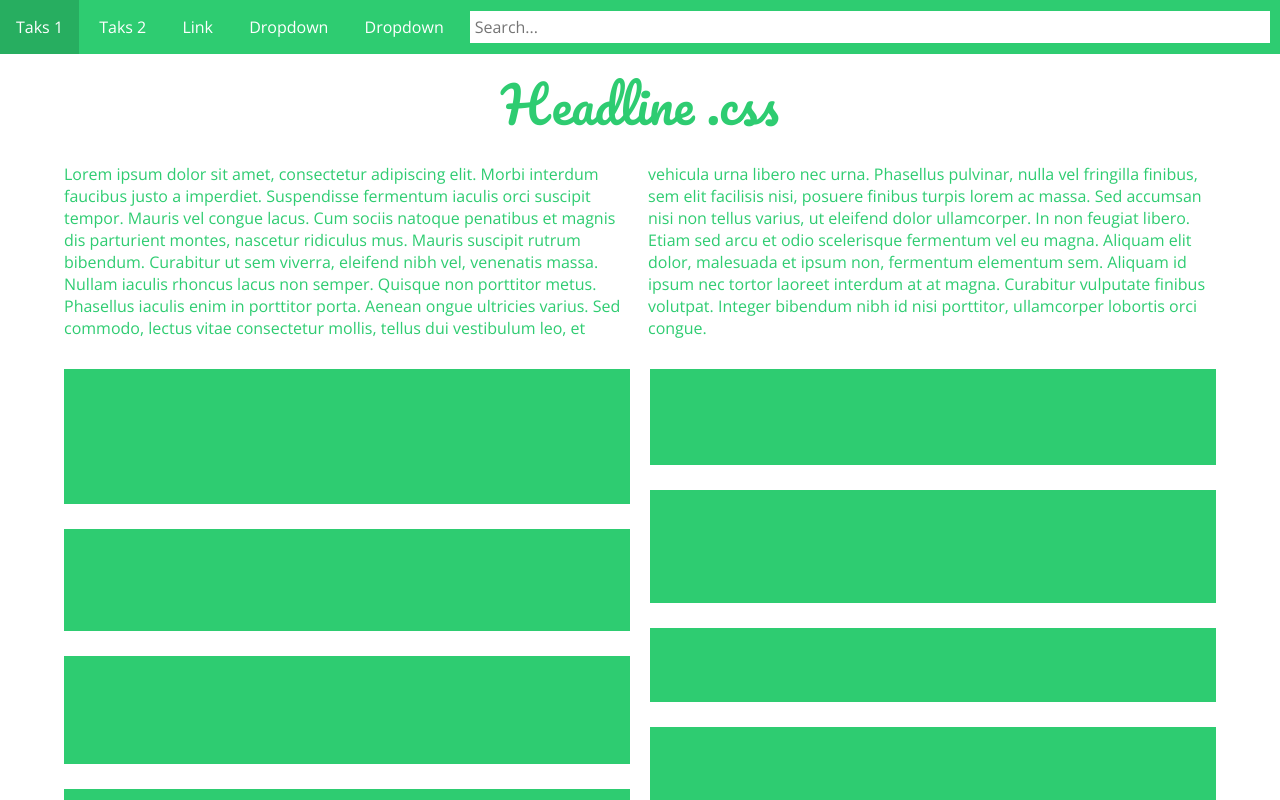
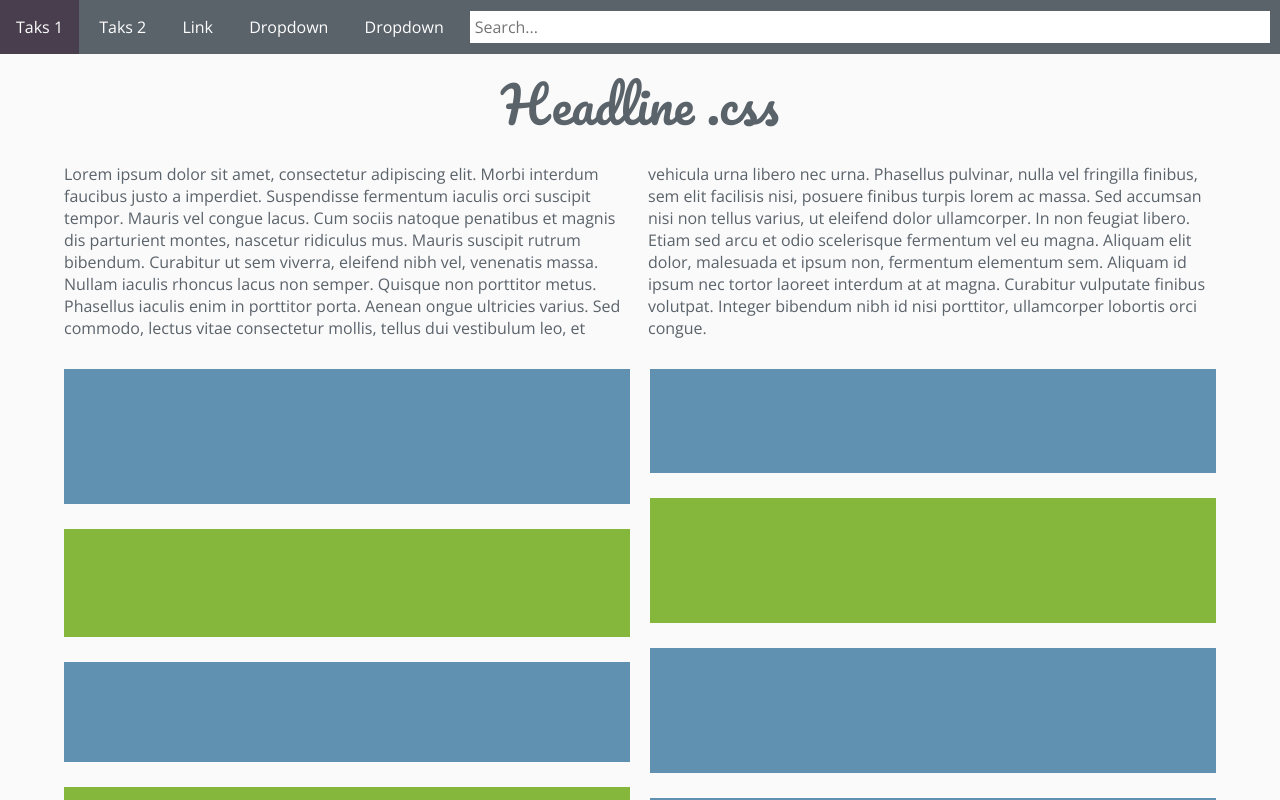
Before and after one commit to susox/susox.github.io, a plain HTML site: page index.html in a window 1280 px wide. Drawn offline with nearby package versions, Linux system fonts and the light colour scheme.

Commit message:
New color palette
background: #FAFAFA;
base: #5A626A;
hover+border: #483E4D;
active: #727980;
font: #FFFFFF

blue: #6191B0;
gree: #86B73D;

```diff
--- a/css/style.css
+++ b/css/style.css
@@ -1,4 +1,15 @@
 @import 'https://fonts.googleapis.com/css?family=Open+Sans|Pacifico';
+
+/*******
+background: #FAFAFA;
+base: #5A626A;
+hover+border: #483E4D;
+active: #727980;
+font: #FFFFFF
+
+blue: #6191B0;
+gree: #86B73D;
+*******/
 
 body, html, .container, #main{
 	height: 100%;
@@ -28,7 +39,7 @@ html{
 
 body{
 	font-family: 'Open Sans', sans-serif;
-	color: #2ecc71;
+	color: #5A626A;
 }
 
 a{
@@ -38,7 +49,7 @@ a{
 .container{
 	position: relative;
 	overflow: hidden;
-	background: #fff;
+	background: #FAFAFA;
 }
 
 .wrapper{
@@ -59,7 +70,7 @@ a{
 }
 
 .nav-menu{
-	background: #2ecc71;
+	background: #5A626A;
 	z-index: 999;
 	position:fixed;
 	top: 0;
@@ -67,7 +78,7 @@ a{
 
 .nav-menu li{
 	list-style: none;
-	border-top: 1px solid #27ae60;
+	border-top: 1px solid #483E4D;
 }
 
 .nav-menu ul li > a{
@@ -81,12 +92,11 @@ a{
 }
 
 .nav-menu ul li a:hover{
-	background: #27ae60;
+	background: #483E4D;
 }
 
 .nav-menu ul li a:active{
-	background: #6ee4a0;
-	color: #27ae60;
+	background: #727980;
 }
 
 #search-bar{
@@ -130,15 +140,15 @@ a{
 }
 
 .hamburger-inner{
-	background-color: #2ecc71 !important;
+	background-color: #5A626A !important;
 }
 
 .hamburger-inner:after, .hamburger-inner:before{
-	background-color: #6ee4a0 !important;
+	background-color: #DDC49F !important;
 }
 
 .pin{
-	background: #2ecc71;
+	/*background: #5A626A;*/
 	width: 0px; /* Just for transition purposes :: task 2 (JS) */
 }
 
@@ -168,7 +178,7 @@ a{
 	*************************************************************/
 
 	.nav-menu ul{
-		background: #2ecc71;
+		background: #5A626A;
 	}
 
 	.nav-menu li{
--- a/js/script.js
+++ b/js/script.js
@@ -105,7 +105,7 @@ window.onload = function(){
 	**   END : Slide down-up for mobile menu   **
 	*********************************************/
 
-	// Well just adding pins with random heights
+	// Well just adding pins with random heights :P
 	addRandomPins(board);
 
 };
@@ -117,13 +117,19 @@ window.onload = function(){
 
 function addRandomPins(board){
 	var i = 0,
-		height = 0;
+		height = 0
+		blue = "#6191B0",
+		green = "#86B73D",
+		color = 0;
 
 	for(i = 0; i < 50; i++){
 		var pin = document.createElement("div");
 		pin.className = "pin";
 		height = Math.floor((Math.random() * 100) + 50);
 		pin.style.height = height+"px";
+		color = Math.round(Math.random());
+		color = (color > 0) ? "#6191B0" : "#86B73D";
+		pin.style.background = color;
 		board.appendChild(pin);
 	}
 }
```
